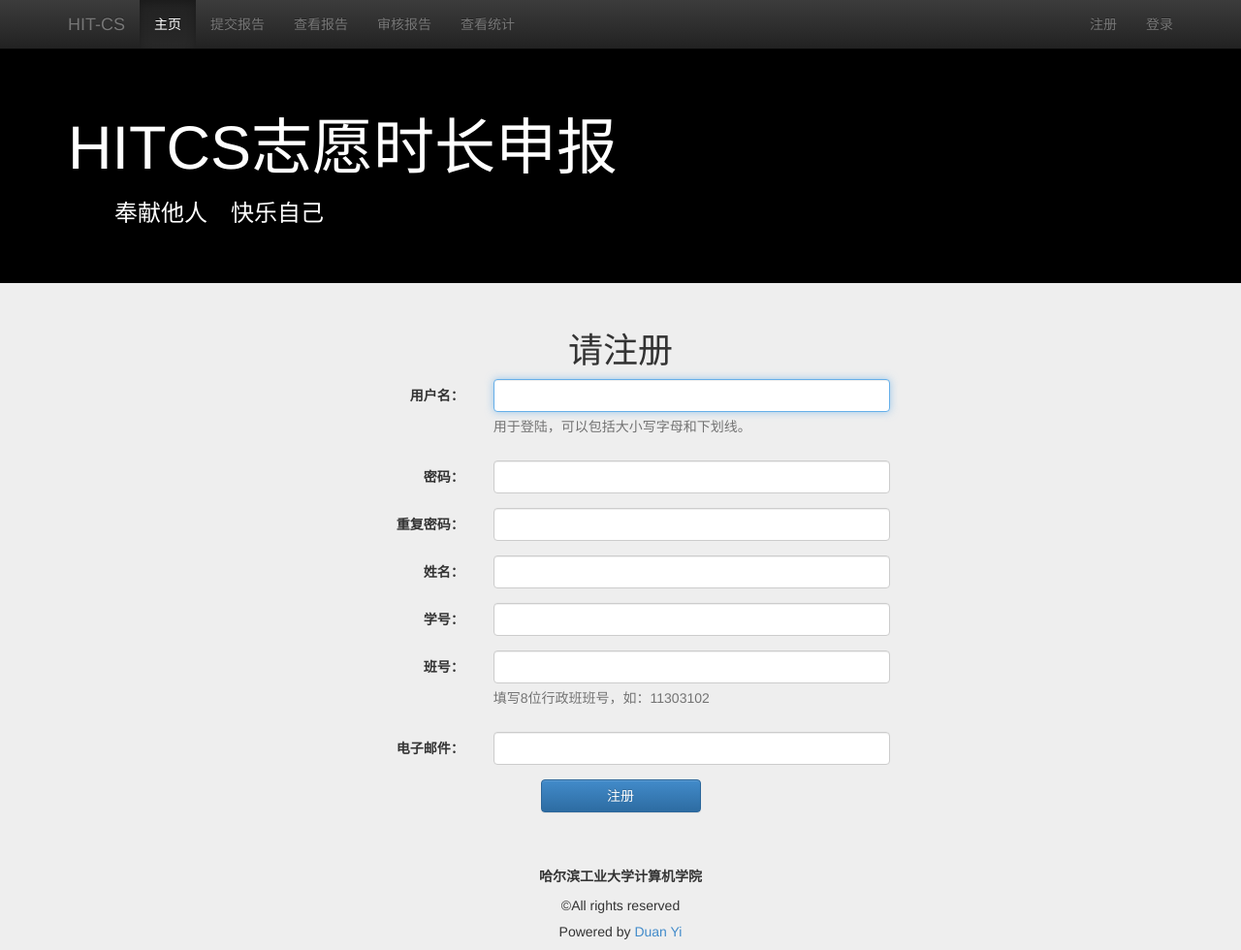
After one commit to yumendy/shsj, a Django app: page /signup/ in a window 1280 px wide. The commit adds this page. Shown: the whole page at 97% size. Run offline with Django 3.2, Linux system fonts and the light colour scheme; parts of the project's set-up code (start-up, migrations or seed data) failed here and were passed over; some libraries are stand-ins or nearby versions.

Commit message:
完成注册模块及登陆模块的后端部分。
UPDATE 2014-10-12 01:44:51

```diff
--- a/shsj/urls.py
+++ b/shsj/urls.py
@@ -10,4 +10,5 @@
 
     url(r'^djangoadmin/', include(admin.site.urls)),
     url(r'^$', views.homepage),
+    url(r'^signup/$', views.signup),
 )
--- a/volunteer/models.py
+++ b/volunteer/models.py
@@ -7,7 +7,7 @@
 	num = models.CharField(max_length = 11)
 	classnum = models.CharField(max_length = 8)
 	permission = models.IntegerField()
-	headIng = models.URLField()
+	headImg = models.URLField()
 
 	user = models.OneToOneField(User)
 
--- /dev/null
+++ b/volunteer/static/css/base.css
@@ -0,0 +1,11 @@
+body
+{
+	padding-top: 50px;
+	background-color: #eeeeee;
+}
+
+#header-base
+{
+	background-color:#000;
+	color:#fff;
+}
--- a/volunteer/templates/base.html
+++ b/volunteer/templates/base.html
@@ -8,14 +8,74 @@
 		<title>{% block title %}{% endblock %}</title>
 		<link rel="stylesheet" type="text/css" href="{% static "css/bootstrap.min.css" %}">
 		<link rel="stylesheet" type="text/css" href="{% static "css/bootstrap-theme.min.css" %}">
+		<link rel="stylesheet" type="text/css" href="{% static "css/base.css" %}">
 		<!--[if lt IE 9]>
 			<script src="http://cdn.bootcss.com/html5shiv/3.7.2/html5shiv.min.js"></script>
 			<script src="http://cdn.bootcss.com/respond.js/1.4.2/respond.min.js"></script>
 		<![endif]-->
 	</head>
 	<body>
-		<h1>Hello World!</h1>
+		<!--Here is the navbar-->
+		<nav class="navbar navbar-inverse navbar-fixed-top" role="navigation">
+			<div class="container">
+				<div class="navbar-header">
+					<button type="button" class="navbar-toggle collapsed" data-toggle="collapse" data-target="#navbar-collapse-basepage">
+						<span class="icon-bar"></span>
+						<span class="icon-bar"></span>
+						<span class="icon-bar"></span>
+					</button>
+					<a href="/" class="navbar-brand">HIT-CS</a>
+				</div>
 
+				<div class="collapse navbar-collapse" id="navbar-collapse-basepage">
+					<ul class="nav navbar-nav">
+						<li id="homepage"><a href="/">主页</a></li>
+						<li id="submitReport"><a>提交报告</a></li>
+						<li id="checkReport"><a>查看报告</a></li>
+						<li id="auditingReport"><a>审核报告</a></li>
+						<li id="viewCensus"><a>查看统计</a></li>
+					</ul>
+					<ul class="nav navbar-nav navbar-right">
+						{% if name %}
+							<li><p class="navbar-text">欢迎&nbsp;{{ name }}</p></li>
+							<li><a href="/logout/">登出</a></li>
+						{% else %}
+							<li><a href="/signup/">注册</a></li>
+							<li><a href="/login/">登录</a></li>
+						{% endif %}
+					</ul>
+				</div>
+
+			</div>
+		</nav>
+		<!-- /nav -->
+		<!-- header -->
+		<header class="jumbotron subhead" id="header-base">
+			<div class="container">
+				<h1>HITCS志愿时长申报</h1>
+				<h3>&emsp;&emsp;奉献他人&emsp;快乐自己</h3>
+			</div>
+		</header>
+		<!-- /.header -->
+		<!-- main part -->
+		{% block content %}{% endblock %}
+		<!-- /.main -->
+
+		<!-- footer -->
+		<footer class="footer" role="contentinfo">
+			<hr>
+			<div class="container">
+				<p class="text-center"><strong>哈尔滨工业大学计算机学院</strong></p>
+				<p class="text-center">©All rights reserved</p>
+				<h5 class="text-center"> Powered by&nbsp;<a href="http://yumendy.com/">Duan Yi</a></h5>
+			</div>
+		</footer>
+		<!-- /.footer-->
+
+		<script type="text/javascript">
+		    var act = document.getElementById("{{ active_menu }}");
+		    act.setAttribute("class","active");
+		</script>
 		<script type="text/javascript" src="{% static "js/jquery.min.js" %}"></script>
 		<script type="text/javascript" src="{% static "js/bootstrap.min.js" %}"></script>
 	</body>
--- /dev/null
+++ b/volunteer/templates/signup.html
@@ -0,0 +1,89 @@
+{% extends "base.html" %}
+{% load staticfiles %}
+{% block title %}注册{% endblock %}
+
+{% block content %}
+
+<div class="container">
+	<div class="row">
+		<div class="col-md-6 col-md-offset-3 col-sm-10 col-sm-offset-1">
+			{% if status == 'success' %}
+				<div class="well">
+					<h2 class="text-success text-center">注册成功！</h2>
+				</div>
+			{% elif status == 're_err' %}
+				<div class="well">
+					<h2 class="text-warning text-center">密码重复错误</h2>
+				</div>
+			{% elif status == 'user_exist' %}
+				<div class="well">
+					<h2 class="text-danger text-center">用户已经存在</h2>
+				</div>
+			{% endif %}
+			<form method="POST" role="form" class="form-horizontal">
+				{% csrf_token %}
+				<h1 class="form-signin-heading text-center">请注册</h1>
+
+				<div class="form-group">
+					<label for="id_user_name" class="col-md-3 control-label">用户名：</label>
+					<div class="col-md-9">
+						<input type="text" class="form-control" id="id_user_name" required name="username" autofocus>
+						<span class="help-block">用于登陆，可以包括大小写字母和下划线。</span>
+					</div>
+				</div>
+
+				<div class="form-group">
+					<label for="id_passwd" class="col-md-3 control-label">密码：</label>
+					<div class="col-md-9">
+						<input type="password" class="form-control" required name="passwd" id="id_passwd">
+					</div>
+				</div>
+
+				<div class="form-group">
+					<label for="id_repasswd" class="col-md-3 control-label">重复密码：</label>
+					<div class="col-md-9">
+						<input type="password" class="form-control" required name="repasswd" id="id_repasswd">
+					</div>
+				</div>
+
+				<div class="form-group">
+					<label for="id_name" class="col-md-3 control-label">姓名：</label>
+					<div class="col-md-9">
+						<input type="text" class="form-control" required name="name" id="id_name">
+					</div>
+				</div>
+
+				<div class="form-group">
+					<label for="id_num" class="col-md-3 control-label">学号：</label>
+					<div class="col-md-9">
+						<input type="tel" class="form-control" required name="num" id="id_num">
+					</div>
+				</div>
+
+				<div class="form-group">
+					<label for="id_classnum" class="col-md-3 control-label">班号：</label>
+					<div class="col-md-9">
+						<input type="tel" class="form-control" required name="classnum" id="id_classnum">
+						<span class="help-block">填写8位行政班班号，如：11303102</span>
+					</div>
+				</div>
+
+				<div class="form-group">
+					<label for="id_email" class="col-md-3 control-label">电子邮件：</label>
+					<div class="col-md-9">
+						<input type="email" class="form-control" required name="email" id="id_email">
+					</div>
+				</div>
+
+				<div class="form-group">
+					<div class="col-md-4 col-md-offset-4">
+						<button class="btn btn btn-primary btn-block" type="submit">注册</button>
+					</div>
+				</div>
+
+			</form>
+		</div>
+	</div>
+</div>
+
+{% endblock %}
--- a/volunteer/views.py
+++ b/volunteer/views.py
@@ -6,12 +6,72 @@
 from django.contrib.auth.models import User
 
 # Create your views here.
+
+def get_headimg(number):
+	if number:
+		pic = 'http://xscj.hit.edu.cn/hitjwgl/XS/XSZP/ZP'+number[:3]+'/'+number+'.jpg'
+		return pic
+	else:
+		return ''
+
 def homepage(req):
 	username = req.session.get('username','')
-	content = {}
+	content = {'active_menu':'homepage'}
 	if username != '':
 		user = MyUser.objects.get(user__username = username)
 		content['name'] = user.name
 	else:
 		content['name'] = ''
 	return render_to_response('index.html',content)
+
+def signup(req):
+	if req.session.get('username',''):
+		return HttpResponseRedirect('/')
+	status = ''
+	if req.POST:
+		post = req.POST
+		passwd = post.get('passwd','')
+		repasswd = post.get('repasswd','')
+		if passwd != repasswd:
+			status = 're_err'
+		else:
+			if User.objects.filter(username = post.get('username','')):
+				status = 'user_exist'
+			else:
+				newuser = User.objects.create_user( username = post.get('username',''), \
+													password = post.get('passwd',''), \
+													email = post.get('email',''), \
+													)
+				newuser.save()
+				new_myuser = MyUser(user = newuser, \
+									name = post.get('name',''), \
+									num = post.get('num',''), \
+									classnum = post.get('classnum',''), \
+									permission = 1, \
+									headImg = get_headimg(post.get('num',''))
+									)
+				new_myuser.save()
+				status = 'success'
+	content = {'active_menu':'homepage','status':status}
+	return render_to_response('signup.html', content, context_instance = RequestContext(req))
+
+def login(req):
+	if req.session.get('username',''):
+		return HttpResponseRedirect('/')
+	status = ''
+	if req.POST:
+		post = req.POST
+		username = post.get('username','')
+		password = post.get('passwd','')
+		user = auth.authenticate(username = username, password = password)
+		if user is not None:
+			if user.is_active:
+				auth.login(req,user)
+				req.session['username'] = username
+				return HttpResponseRedirect('/')
+			else:
+				status = 'not_active'
+		else:
+			status = 'not_exist_or_passwd_err'
+	content = {'active_menu':'homepage','status':status}
+	return render_to_response('login.html', content, context_instance = RequestContext(req))
```
Also changed, not shown: volunteer/templates/index.html (added, +11 -0 lines), README.md, volunteer/static/js/jquery.min.js (renamed from volunteer/static/js/jquery-1.11.1.min.js).
